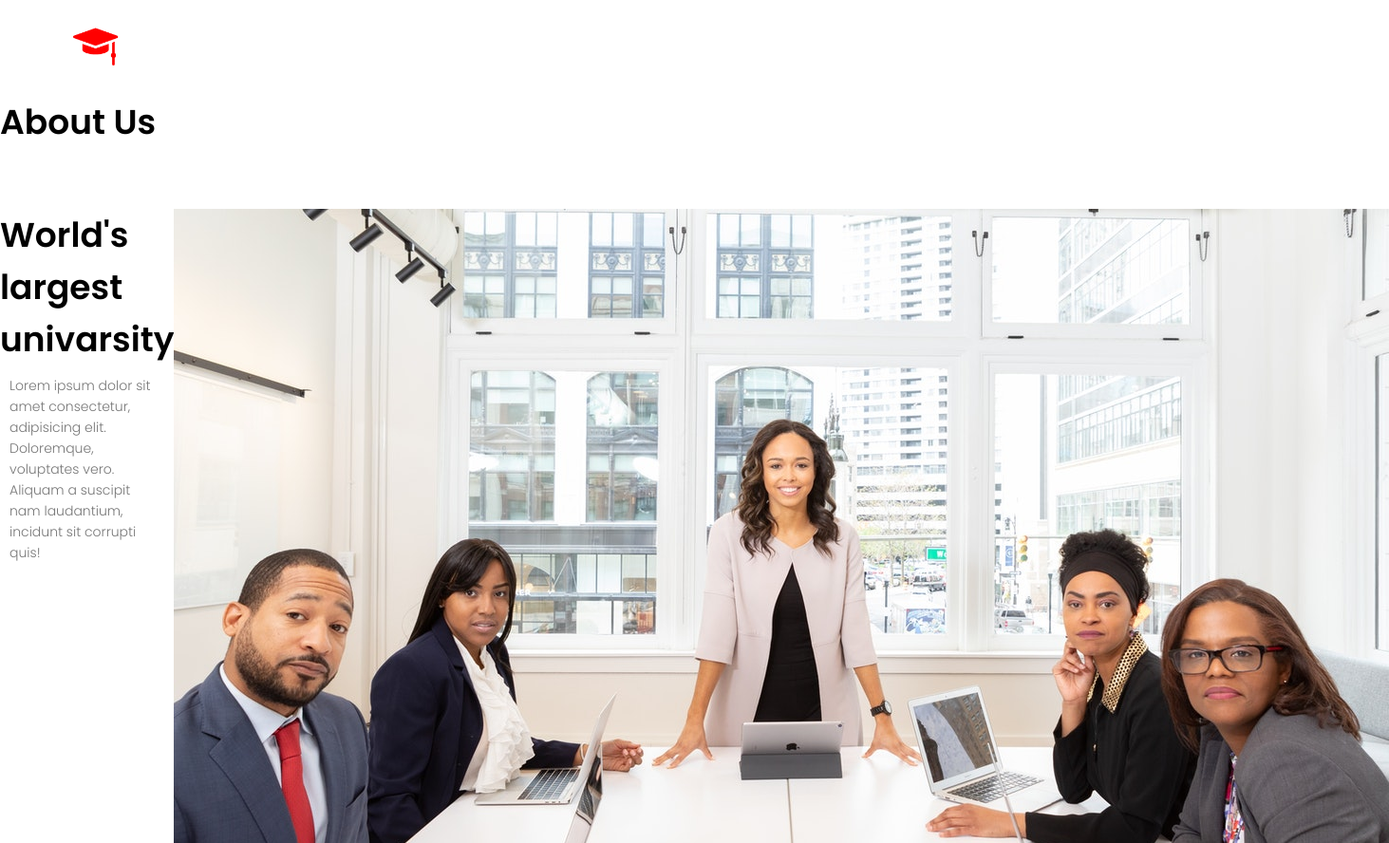
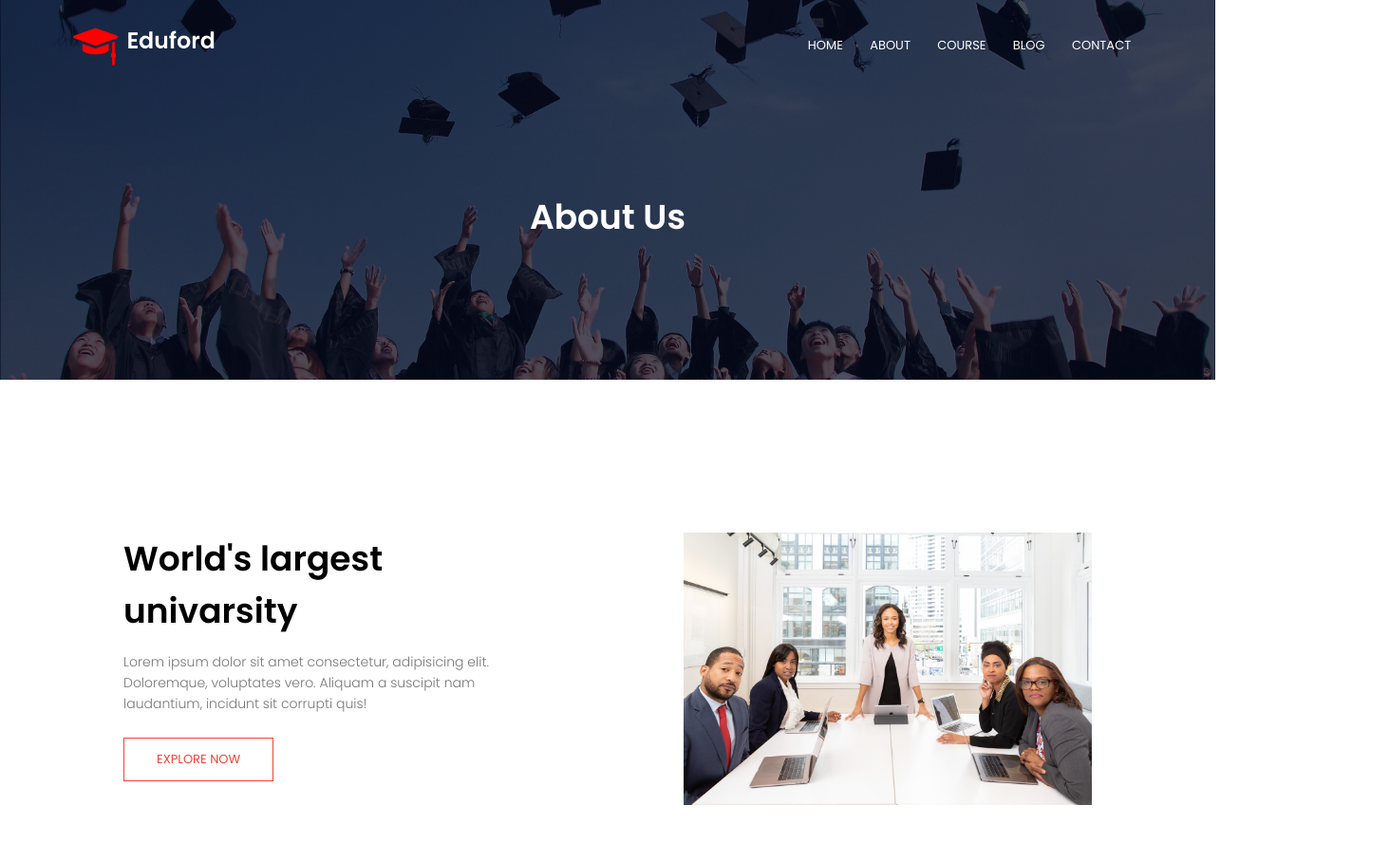
Before and after one commit to Eng-rh-hridoy/college-website, a plain HTML site: page about_us.html in a window 1280 px wide. Shown: the top 888 px of the page at 95% size, 1463 px wide, since content can reach past the window. Drawn offline with Linux system fonts and the light colour scheme.

Commit message:
Update style.css

```diff
--- a/style.css
+++ b/style.css
@@ -320,3 +320,51 @@ h2{
     color: #f44336;
     cursor: pointer;
 }
+
+
+
+
+
+
+
+/*  ABOUT US PAGE */
+
+.sub_navigation{
+    height: 50vh;
+    width: 100%;
+    background-image: linear-gradient(rgba(4,9,30,0.7),rgba(4,9,30,0.7)),url(image/background.jpg);
+    background-position: center;
+    background-size: cover;
+    text-align: center;
+    color: #fff;
+}
+.sub_navigation h1{
+    margin-top: 100px;
+}
+.about_us{
+    width: 80%;
+    margin: auto;
+    padding-top: 80px;
+    padding-bottom: 50px;
+}
+.about_col{
+    flex-basis: 42%;
+    padding: 30px 2px;
+}
+.about_col img{
+    width: 100%;
+}
+.about_col h1{
+    padding-top: 0;
+}
+.about_col p{
+    padding: 15px 0 25px;
+}
+.red_btn{
+    border: 1px solid #f44336;
+    background: transparent;
+    color: #f44336;
+}
+.red_btn:hover{
+    color: #fff;
+}
```
